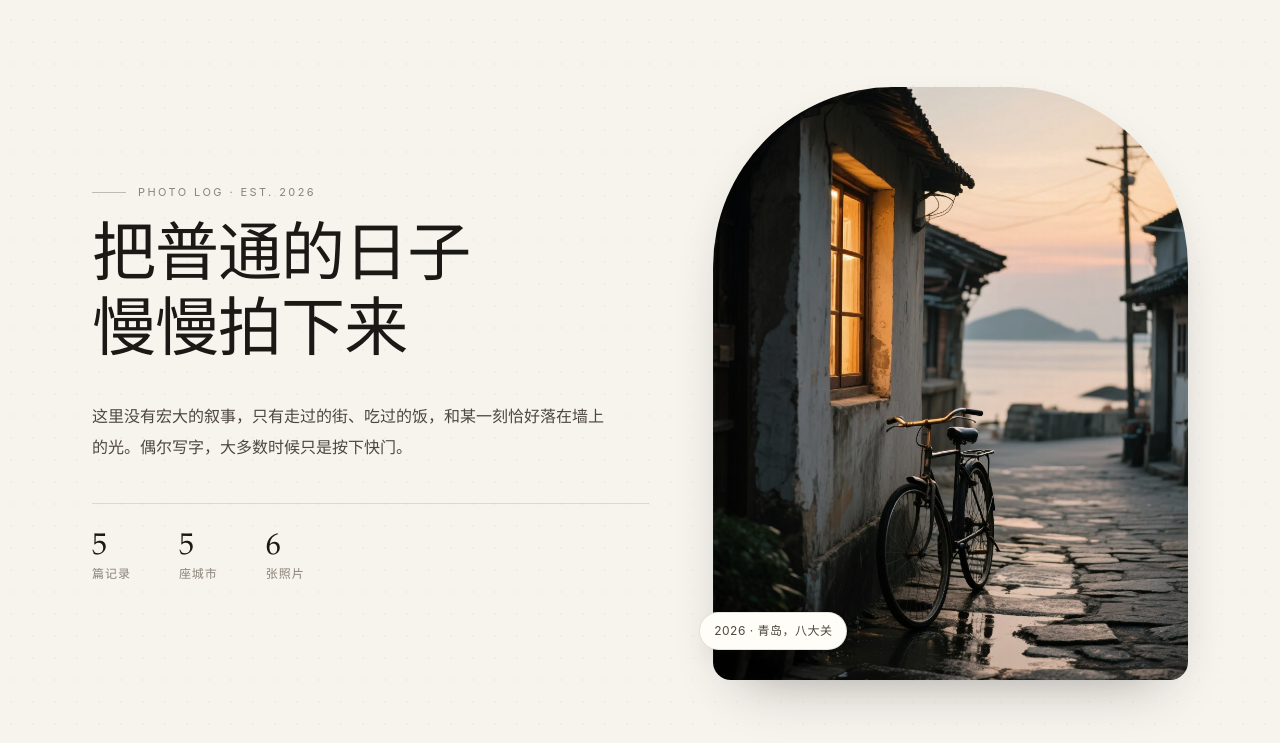
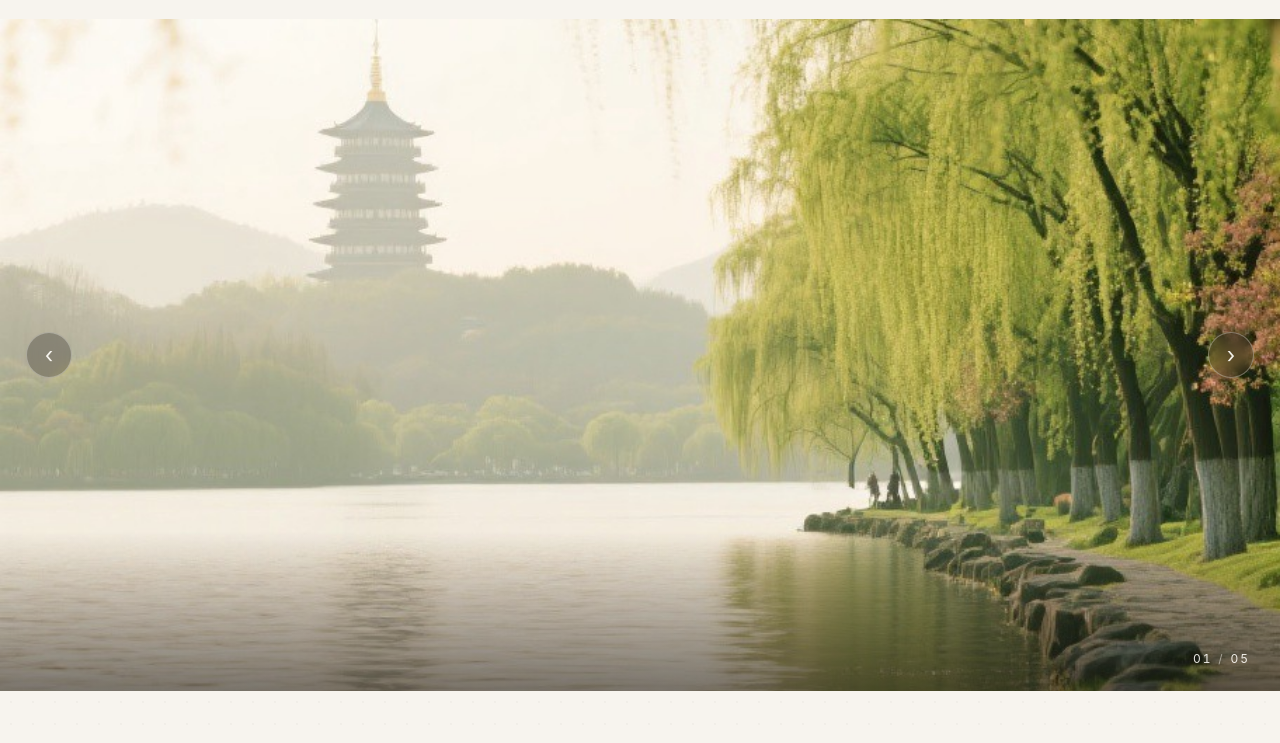
Before and after one commit to wst-wst/plot, a plain HTML site: page index.html in a window 1280 px wide. Shown: the part 57-800 px from the top of the page. Drawn offline with Linux system fonts and the light colour scheme.

Commit message:
feat: 首屏改为随机 5 张照片轮播，移除 slogan 与统计

```diff
--- a/assets/css/style.css
+++ b/assets/css/style.css
@@ -22,6 +22,7 @@ html { scroll-behavior: smooth; }
 
 body {
   margin: 0;
+  overflow-x: hidden;
   background: var(--bg);
   color: var(--ink);
   font-family: var(--sans);
@@ -134,102 +135,90 @@ main {
   padding: 0 32px 96px;
 }
 
-.hero {
-  display: grid;
-  grid-template-columns: 1.08fr 0.92fr;
-  gap: 64px;
-  align-items: center;
-  padding: 68px 0 84px;
+/* ============ 首屏随机照片 ============ */
+.showcase {
+  position: relative;
+  margin-inline: calc(50% - 50vw);
+  height: clamp(420px, 84svh, 760px);
+  overflow: hidden;
+  background: #14120f;
+  isolation: isolate;
 }
 
-.eyebrow {
-  margin: 0 0 22px;
-  display: flex;
-  align-items: center;
-  gap: 12px;
-  font-size: 11px;
-  letter-spacing: 0.22em;
-  text-transform: uppercase;
-  color: var(--muted);
+.showcase::after {
+  content: "";
+  position: absolute;
+  inset: auto 0 0 0;
+  height: 160px;
+  background: linear-gradient(to top, rgba(18, 16, 13, 0.55), rgba(18, 16, 13, 0));
+  pointer-events: none;
+  z-index: 1;
 }
 
-.eyebrow::before {
-  content: "";
-  width: 34px;
-  height: 1px;
-  background: var(--line-strong);
+.showcase-stage { position: absolute; inset: 0; }
+
+.showcase-slide {
+  position: absolute;
+  inset: 0;
+  margin: 0;
+  opacity: 0;
+  transition: opacity 0.85s var(--ease);
 }
 
-.hero h1 {
-  margin: 0 0 26px;
-  font-family: var(--serif);
-  font-weight: 400;
-  font-size: clamp(2.5rem, 5.2vw, 4rem);
-  line-height: 1.18;
-  letter-spacing: -0.015em;
+.showcase-slide.is-active { opacity: 1; }
+
+.showcase-slide img {
+  width: 100%;
+  height: 100%;
+  object-fit: cover;
+  filter: saturate(0.96);
 }
 
-.lede {
-  max-width: 32em;
-  margin: 0 0 40px;
-  color: var(--ink-soft);
-  font-size: 16px;
-  line-height: 1.95;
+.showcase-nav {
+  position: absolute;
+  top: 50%;
+  transform: translateY(-50%);
+  z-index: 2;
+  display: grid;
+  place-items: center;
+  width: 46px;
+  height: 46px;
+  border-radius: 50%;
+  border: 1px solid rgba(255, 253, 248, 0.32);
+  background: rgba(24, 21, 18, 0.28);
+  backdrop-filter: blur(8px);
+  -webkit-backdrop-filter: blur(8px);
+  color: rgba(255, 253, 248, 0.92);
+  font-size: 22px;
+  line-height: 1;
+  transition: background 0.22s var(--ease), border-color 0.22s var(--ease);
 }
 
-.stats {
-  display: flex;
-  gap: 48px;
-  margin: 0;
-  padding-top: 28px;
-  border-top: 1px solid var(--line);
+.showcase-nav:hover {
+  background: rgba(24, 21, 18, 0.52);
+  border-color: rgba(255, 253, 248, 0.55);
 }
 
-.stats div { display: flex; flex-direction: column-reverse; gap: 2px; }
+.showcase-nav.prev { left: 26px; }
+.showcase-nav.next { right: 26px; }
 
-.stats dt {
+.showcase-count {
+  position: absolute;
+  right: 30px;
+  bottom: 22px;
+  z-index: 2;
+  margin: 0;
   font-size: 12px;
-  letter-spacing: 0.08em;
-  color: var(--muted);
+  letter-spacing: 0.16em;
+  font-variant-numeric: tabular-nums;
+  color: rgba(255, 253, 248, 0.9);
 }
 
-.stats dd {
-  margin: 0;
-  font-family: var(--serif);
-  font-size: 30px;
-  line-height: 1;
-  font-variant-numeric: tabular-nums;
-}
-
-.hero-figure {
-  position: relative;
-  margin: 0;
-}
-
-.hero-figure img {
-  width: 100%;
-  aspect-ratio: 4 / 5;
-  object-fit: cover;
-  border-radius: 180px 180px 18px 18px;
-  filter: saturate(0.92) contrast(1.02);
-  box-shadow: 0 24px 60px -30px rgba(27, 25, 22, 0.45);
-}
-
-.hero-figure figcaption {
-  position: absolute;
-  left: -14px;
-  bottom: 30px;
-  padding: 8px 14px;
-  background: var(--surface);
-  border: 1px solid var(--line);
-  border-radius: 999px;
-  font-size: 12px;
-  letter-spacing: 0.04em;
-  color: var(--ink-soft);
-  box-shadow: 0 10px 24px -16px rgba(27, 25, 22, 0.5);
-}
+.showcase-count .slash { margin: 0 6px; opacity: 0.55; }
 
 /* ============ 记录区 ============ */
+.timeline { padding-top: 72px; }
+
 .section-head {
   display: flex;
   align-items: flex-end;
@@ -583,9 +572,9 @@ main {
   .site-header { padding: 18px 24px; }
   .site-header.is-scrolled { padding: 12px 24px; }
   main { padding: 0 24px 80px; }
-  .hero { grid-template-columns: 1fr; gap: 44px; padding: 44px 0 64px; }
-  .hero-figure { max-width: 460px; }
-  .hero-figure img { aspect-ratio: 4 / 4.4; border-radius: 150px 150px 16px 16px; }
+  .showcase { height: clamp(380px, 74svh, 620px); }
+  .showcase-nav.prev { left: 16px; }
+  .showcase-nav.next { right: 16px; }
   .grid { columns: 2; column-gap: 22px; }
   .card { margin-bottom: 22px; }
   .site-footer { padding: 30px 24px 40px; }
@@ -598,10 +587,12 @@ main {
   .site-nav { gap: 18px; font-size: 13px; }
   .brand-text { display: none; }
   main { padding: 0 20px 64px; }
-  .hero { padding: 28px 0 52px; }
-  .hero h1 { font-size: 2.3rem; }
-  .stats { gap: 30px; }
-  .stats dd { font-size: 24px; }
+  .showcase { height: clamp(320px, 66svh, 520px); }
+  .showcase-nav { width: 40px; height: 40px; font-size: 19px; }
+  .showcase-nav.prev { left: 10px; }
+  .showcase-nav.next { right: 10px; }
+  .showcase-count { right: 16px; bottom: 16px; }
+  .timeline { padding-top: 48px; }
   .grid { columns: 1; }
   .section-head { align-items: flex-start; }
   .lightbox { padding: 16px 12px; }
--- a/assets/js/app.js
+++ b/assets/js/app.js
@@ -19,23 +19,10 @@
     lastFocus: null
   };
 
-  const pad = n => String(n).padStart(2, '0');
   const formatDate = iso => {
     const [y, m, d] = iso.split('-');
     return `${y}.${m}.${d}`;
   };
-  const shortDate = iso => {
-    const [, m, d] = iso.split('-');
-    return `${m}.${d}`;
-  };
-
-  /* ---------- 统计数字 ---------- */
-  const statPosts = document.getElementById('statPosts');
-  const statCities = document.getElementById('statCities');
-  const statPhotos = document.getElementById('statPhotos');
-  if (statPosts) statPosts.textContent = posts.length;
-  if (statCities) statCities.textContent = new Set(posts.map(p => p.city)).size;
-  if (statPhotos) statPhotos.textContent = posts.reduce((sum, p) => sum + p.photos.length, 0);
 
   /* ---------- 标签筛选 ---------- */
   function renderFilters() {
--- /dev/null
+++ b/assets/js/showcase.js
@@ -0,0 +1,79 @@
+/* 首屏：从全部照片中随机抽 5 张，左右切换。 */
+(() => {
+  'use strict';
+
+  const stage = document.getElementById('showcaseStage');
+  if (!stage) return;
+
+  const indexEl = document.getElementById('scIndex');
+  const totalEl = document.getElementById('scTotal');
+  const prevBtn = document.getElementById('scPrev');
+  const nextBtn = document.getElementById('scNext');
+  const lightbox = document.getElementById('lightbox');
+
+  const pad = n => String(n).padStart(2, '0');
+  const shuffle = list => {
+    for (let i = list.length - 1; i > 0; i--) {
+      const j = Math.floor(Math.random() * (i + 1));
+      [list[i], list[j]] = [list[j], list[i]];
+    }
+    return list;
+  };
+
+  const allPhotos = PLOG_POSTS.flatMap(post => post.photos);
+  const picked = shuffle([...allPhotos]).slice(0, Math.min(5, allPhotos.length));
+
+  const slides = picked.map((photo, i) => {
+    const fig = document.createElement('figure');
+    fig.className = 'showcase-slide' + (i === 0 ? ' is-active' : '');
+
+    const img = document.createElement('img');
+    img.src = photo.src;
+    img.alt = photo.alt;
+    img.loading = i === 0 ? 'eager' : 'lazy';
+    img.decoding = 'async';
+    fig.appendChild(img);
+
+    stage.appendChild(fig);
+    return fig;
+  });
+
+  totalEl.textContent = pad(slides.length);
+
+  let current = 0;
+  function show(next) {
+    if (slides.length < 2) return;
+    const target = (next + slides.length) % slides.length;
+    if (target === current) return;
+    slides[current].classList.remove('is-active');
+    slides[target].classList.add('is-active');
+    current = target;
+    indexEl.textContent = pad(current + 1);
+  }
+
+  prevBtn.addEventListener('click', () => show(current - 1));
+  nextBtn.addEventListener('click', () => show(current + 1));
+
+  document.addEventListener('keydown', e => {
+    if (lightbox && !lightbox.hidden) return;
+    if (e.key === 'ArrowLeft') show(current - 1);
+    if (e.key === 'ArrowRight') show(current + 1);
+  });
+
+  let startX = null;
+  stage.addEventListener('touchstart', e => {
+    startX = e.touches[0].clientX;
+  }, { passive: true });
+
+  stage.addEventListener('touchend', e => {
+    if (startX === null) return;
+    const dx = e.changedTouches[0].clientX - startX;
+    startX = null;
+    if (Math.abs(dx) > 45) show(current + (dx < 0 ? 1 : -1));
+  });
+
+  if (slides.length < 2) {
+    prevBtn.hidden = true;
+    nextBtn.hidden = true;
+  }
+})();
--- a/index.html
+++ b/index.html
@@ -25,21 +25,11 @@
   </header>
 
   <main>
-    <section class="hero">
-      <div class="hero-text">
-        <p class="eyebrow">Photo log · est. 2026</p>
-        <h1>把普通的日子<br>慢慢拍下来</h1>
-        <p class="lede">这里没有宏大的叙事，只有走过的街、吃过的饭，和某一刻恰好落在墙上的光。偶尔写字，大多数时候只是按下快门。</p>
-        <dl class="stats">
-          <div><dt>篇记录</dt><dd id="statPosts">—</dd></div>
-          <div><dt>座城市</dt><dd id="statCities">—</dd></div>
-          <div><dt>张照片</dt><dd id="statPhotos">—</dd></div>
-        </dl>
-      </div>
-      <figure class="hero-figure">
-        <img src="assets/img/hero.jpg" alt="傍晚的海边小城街道，暖黄的窗光落在石板路上" loading="eager">
-        <figcaption>2026 · 青岛，八大关</figcaption>
-      </figure>
+    <section class="showcase" id="showcase" aria-roledescription="carousel" aria-label="随机照片">
+      <div class="showcase-stage" id="showcaseStage"></div>
+      <button type="button" class="showcase-nav prev" id="scPrev" aria-label="上一张">‹</button>
+      <button type="button" class="showcase-nav next" id="scNext" aria-label="下一张">›</button>
+      <p class="showcase-count"><span id="scIndex">01</span><span class="slash">/</span><span id="scTotal">05</span></p>
     </section>
 
     <section class="timeline" id="plog" aria-labelledby="latestTitle">
@@ -74,6 +64,7 @@
   </div>
 
   <script src="assets/js/data.js"></script>
+  <script src="assets/js/showcase.js"></script>
   <script src="assets/js/app.js"></script>
 </body>
 </html>
```
Also changed, not shown: assets/img/hero.jpg (deleted), 2 other files.
